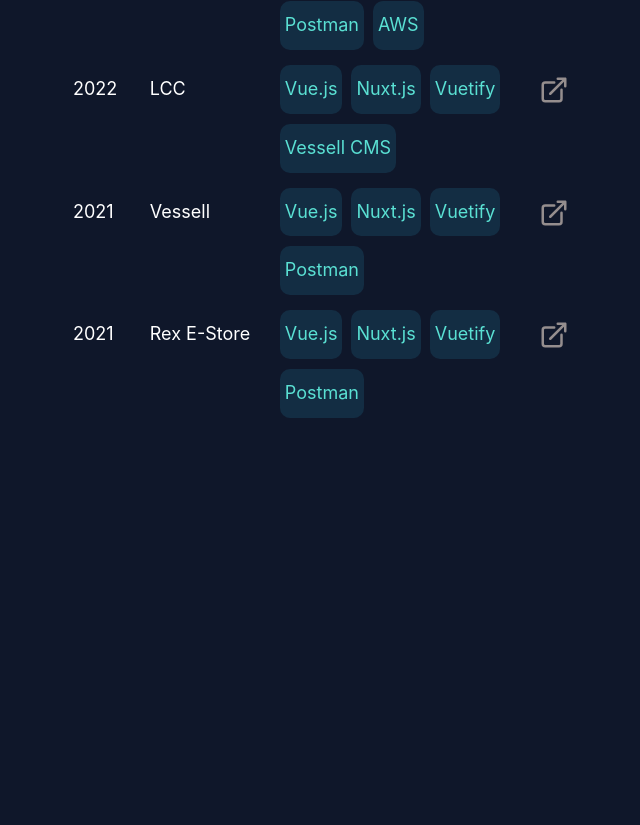
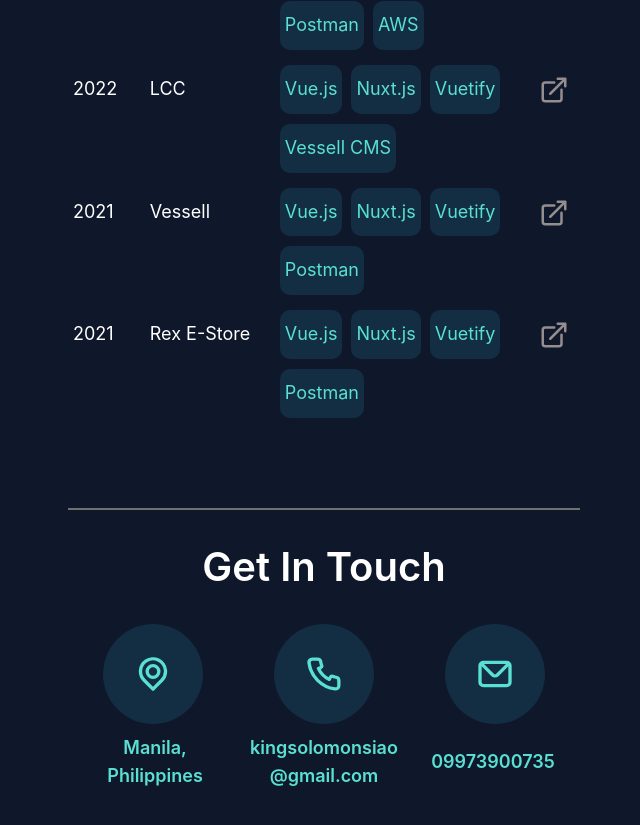
Before and after one commit to kingsiao/portfolio_v2, a Vue app: page / in a window 1280 px wide. Shown: the part 1616-2441 px from the top of the page, without its empty margins (636-1276 px from the left). Before the commit the page ends 2133 px from the top, so only its background shows below. Built offline with nearby package versions, Linux system fonts and the light colour scheme.

Commit message:
uncomment personal details

```diff
--- a/src/components/about.vue
+++ b/src/components/about.vue
@@ -60,9 +60,9 @@
       </div>
     </div>
 
-    <!-- <div class="border-line"></div> -->
+    <div class="border-line"></div>
 
-    <!-- <div class="about-container__item">
+    <div class="about-container__item">
       <h1 class="headline">Get In Touch</h1>
 
       <div class="personal-details-container">
@@ -88,7 +88,7 @@
           <span>09973900735</span>
         </div>
       </div>
-    </div> -->
+    </div>
   </div>
 </template>
 
```
